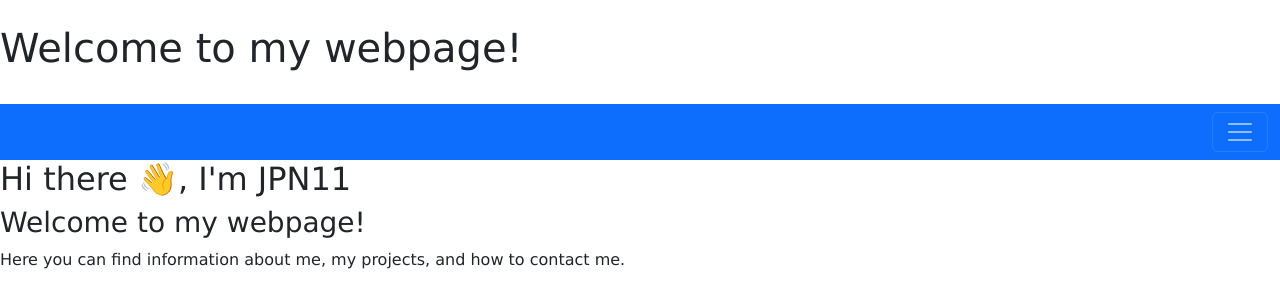
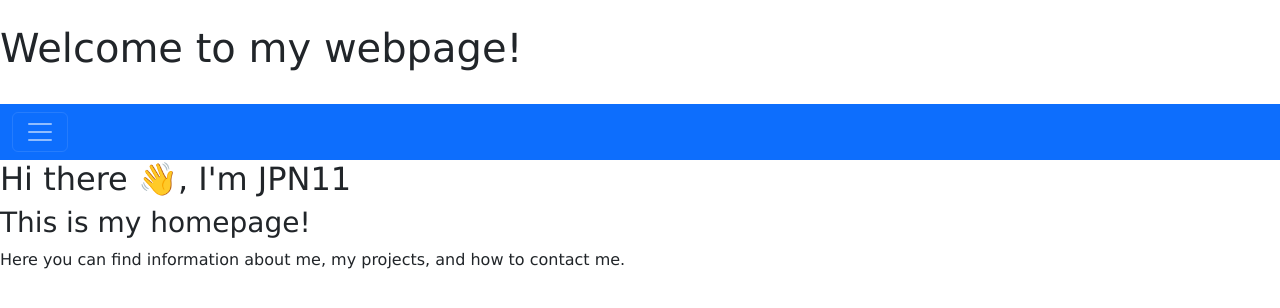
Before and after one commit to JPN11/JPN11.github.io, a plain HTML site: page index.html in a window 1280 px wide. Drawn offline with nearby package versions, Linux system fonts and the light colour scheme.

Commit message:
`Added favicon to all HTML files`

```diff
--- a/index.html
+++ b/index.html
@@ -2,6 +2,7 @@
 
 <html lang="en">
     <head>
+        <link rel="icon" href="https://www.iconpacks.net/icons/1/free-computer-icon-956-thumb.png">
         <meta charset="UTF-8">
         <meta name="viewport" content="width=device-width, initial-scale=1.0">
         <meta http-equiv="X-UA-Compatible" content="ie=edge">
@@ -18,7 +19,6 @@
     <!--bootstrap navbar-->
     <nav class="navbar navbar-dark bg-primary">
         <div class="container-fluid">
-          <a class="navbar-brand" href="#"></a>
           <button class="navbar-toggler" type="button" data-bs-toggle="collapse" data-bs-target="#navbarSupportedContent" aria-controls="navbarSupportedContent" aria-expanded="false" aria-label="Toggle navigation">
             <span class="navbar-toggler-icon"></span>
           </button>
@@ -41,7 +41,7 @@
       </nav>
     <body>
       <h2>Hi there 👋, I'm JPN11</h2>
-      <h3>Welcome to my webpage!</h3>
+      <h3>This is my homepage!</h3>
       <p>Here you can find information about me, my projects, and how to contact me.</p>
 
     </body>
```
Also changed, not shown: about.html (+1 -0 lines), contact.html (+1 -0 lines), projects.html (+1 -0 lines), top_secret.html (+1 -0 lines).
